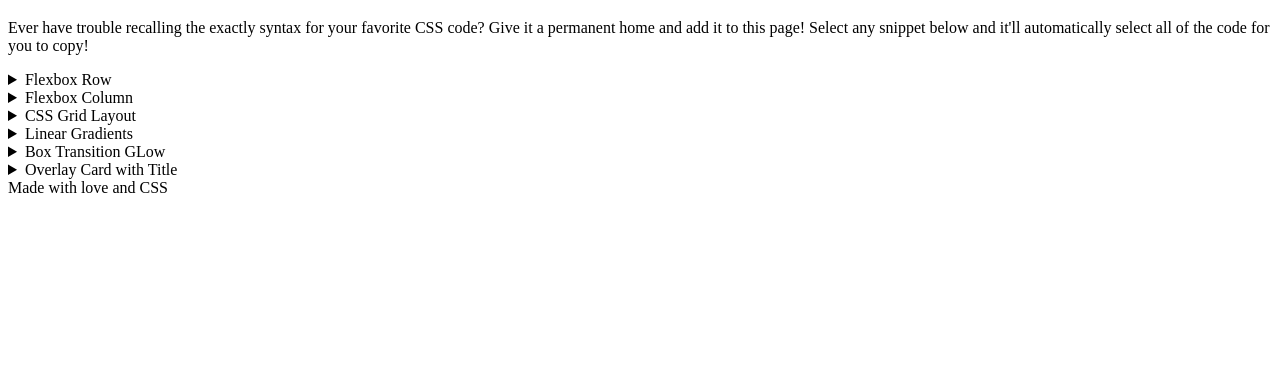
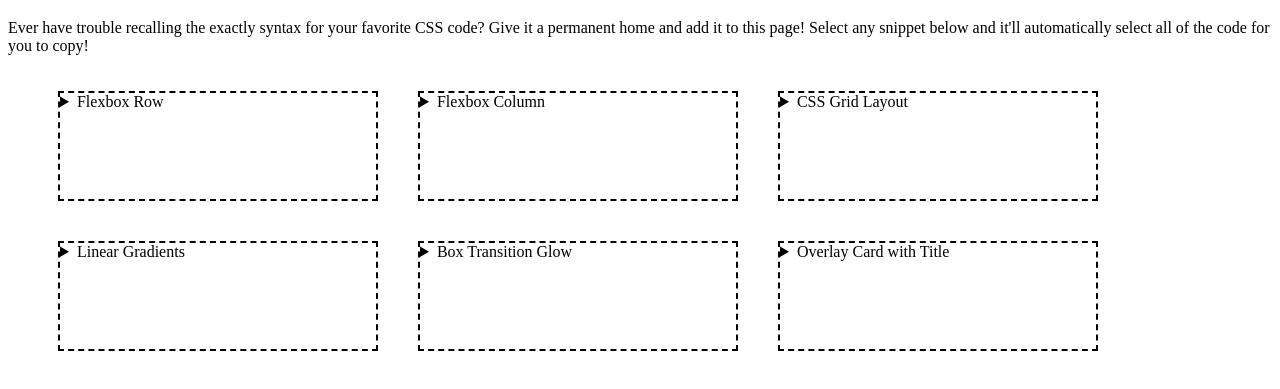
Before and after one commit to chloeyu17/week2_mini_project, a plain HTML site: page index.html in a window 1280 px wide. Shown: the part 61-450 px from the top of the page. Drawn offline with Linux system fonts and the light colour scheme.

Commit message:
made changes to second row drop down

```diff
--- a/index.html
+++ b/index.html
@@ -56,7 +56,7 @@
             </details>
         </article>
 
-        <article class="card">
+        <article class="card2">
             <details>
                 <summary>Linear Gradients</summary>
                 <p class="desc">This will create a background linear gradient from top to bottom</p>
@@ -71,9 +71,9 @@
             </details>
         </article>
 
-        <article class="card">
+        <article class="card2">
             <details>
-                <summary>Box Transition GLow</summary>
+                <summary>Box Transition Glow</summary>
                 <p class="desc">Use transition and box shadows to glow on hover</p>
                 <pre class="code">
 .code-card .card-header{
@@ -91,7 +91,7 @@
             </details>
         </article>
 
-        <article class="card">
+        <article class="card2">
             <details>
                 <summary>Overlay Card with Title</summary>
                 <p class="desc">Use position properties and negative margins
@@ -106,6 +106,6 @@
         </article>
     </section>
 
-    <footer>Made with love and CSS </footer>
+    <!-- <footer>Made with love and CSS </footer> -->
 </body>
 </html>
--- a/style.css
+++ b/style.css
@@ -1,34 +1,47 @@
-:root{
+:root {
     --heading-color: rgb(3, 231, 231);
     --background-color: rgb(0, 0, 0);
 
 }
 
-h1{
+h1 {
     text-align: center;
     color: var(--heading-color);
     background-color: var(--background-color);
 }
-.wrapper{
 
+.wrapper {
+    display: flex;
+    width: 100%;
+    height: 300px;
+    margin: 10px;
+    flex-flow: row wrap;
 }
 
 /*box containing title, description, and code snippet*/
-.card{
+.card {
+    display: flex;
+    flex-basis: 25%;
+    margin: 20px 0 20px 40px;
+    border: 2px dashed;
+}
 
+.card2 {
+    display: flex;
+    flex-basis: 25%;
+    margin: 20px 0 20px 40px;
+    border: 2px dashed;
 }
 
 /*description of code in card*/
-.desc{
-
-}
+.desc {}
 
 /*code in card*/
-.code{
+.code {
     user-select: all;
 }
 
-.tab{
+.tab {
     margin-left: 10px;
     /*fix the line break before p class tab stuff*/
 }
@@ -39,15 +52,16 @@ h1{
         width: 33%;
     }
 }
+
 /*Tablet*/
-@media screen and (max-width: 768px){
+@media screen and (max-width: 768px) {
     .wrapper {
         width: 50%;
     }
 }
 
 /*Mobile Device*/
-@media screen and (max-width: 768px){
+@media screen and (max-width: 768px) {
     .wrapper {
         width: 100%;
     }
```
